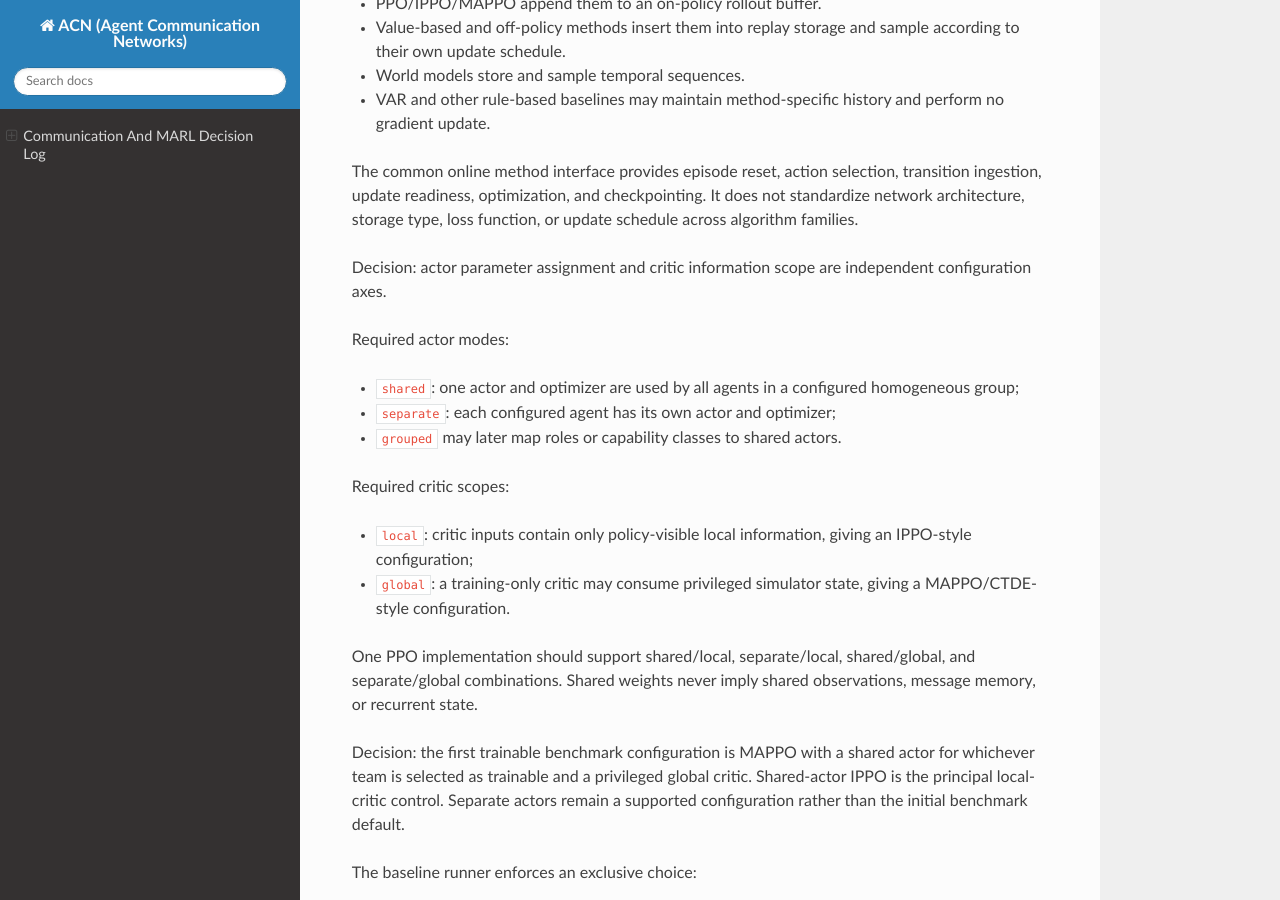
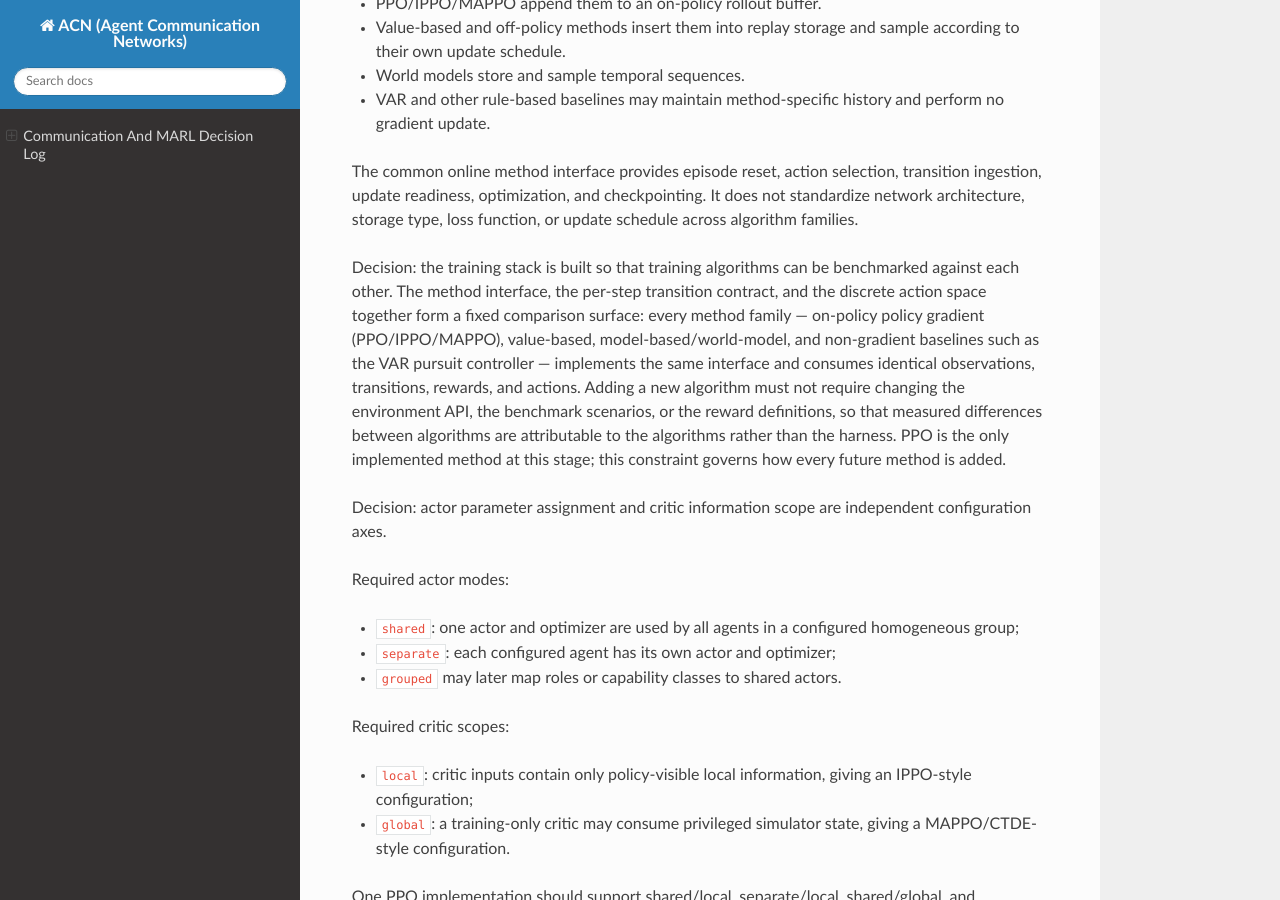
Before and after one commit to startWithStarting/ACN, a Sphinx documentation site: the page built from docs/communication_decision_log.md, in a window 1280 px wide and 900 px high, scrolled down 14743 px. Built offline with Sphinx 7.4.7 and the Read the Docs theme 3.1.0, drawn with Linux system fonts in a browser that asks for light colours.

Commit message:
Document algorithm-benchmarking as a design constraint of the training stack

```diff
--- a/docs/communication_decision_log.md
+++ b/docs/communication_decision_log.md
@@ -674,6 +674,19 @@ transition ingestion, update readiness, optimization, and checkpointing. It does
 not standardize network architecture, storage type, loss function, or update
 schedule across algorithm families.
 
+Decision: the training stack is built so that training algorithms can be
+benchmarked against each other. The method interface, the per-step transition
+contract, and the discrete action space together form a fixed comparison
+surface: every method family — on-policy policy gradient (PPO/IPPO/MAPPO),
+value-based, model-based/world-model, and non-gradient baselines such as the
+VAR pursuit controller — implements the same interface and consumes identical
+observations, transitions, rewards, and actions. Adding a new algorithm must
+not require changing the environment API, the benchmark scenarios, or the
+reward definitions, so that measured differences between algorithms are
+attributable to the algorithms rather than the harness. PPO is the only
+implemented method at this stage; this constraint governs how every future
+method is added.
+
 Decision: actor parameter assignment and critic information scope are
 independent configuration axes.
 
```
Also changed, not shown: README.md (+8 -0 lines).
